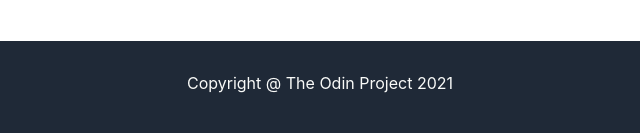
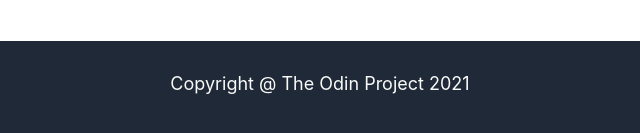
Before and after one commit to efetekin5/landing-page, a plain HTML site: page index.html in a window 1280 px wide. Shown: the part 1959-2092 px from the top of the page, 320-960 px from the left. Drawn offline with nearby package versions, Linux system fonts and the light colour scheme.

Commit message:
changed font size at fifth div

```diff
--- a/index.html
+++ b/index.html
@@ -89,7 +89,7 @@
     </div>
 
     <div class="fifth">
-        <p style="color: #f9faf8">Copyright @ The Odin Project 2021</p>
+        <p style="font-size: 18px; color: #f9faf8">Copyright @ The Odin Project 2021</p>
     </div>
 </body>
 </html>
```
